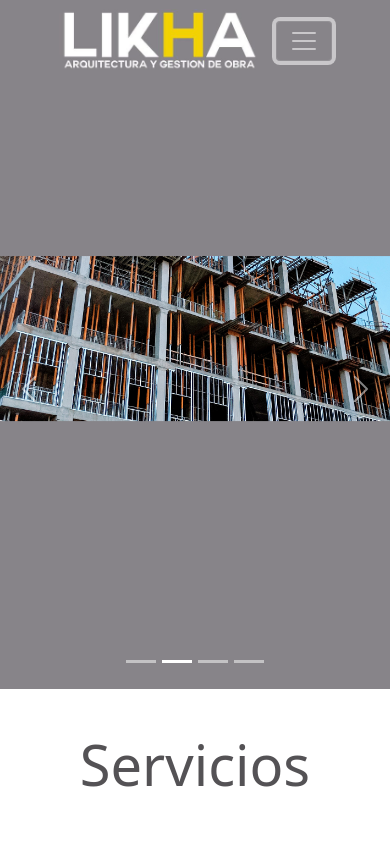
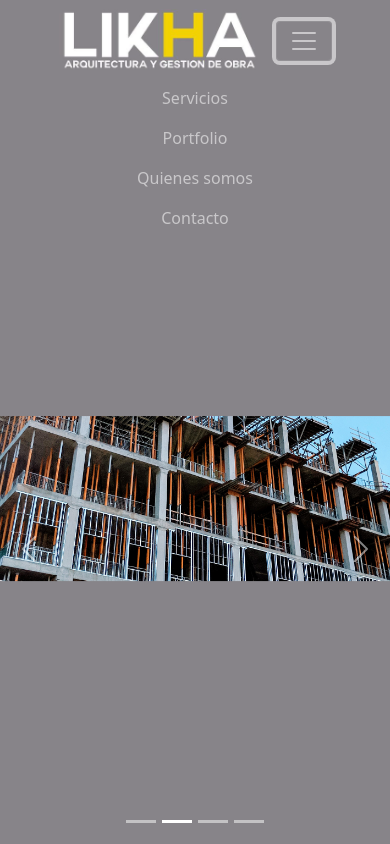
Before and after one commit to juliBarra12/Likha-WebPage, a plain HTML site: page index.html in a window 390 px wide. Both pictures are taken after a click on the button "Toggle navigation". Shown: the top 844 px of the page. Drawn offline with nearby package versions, Linux system fonts and the light colour scheme.

Commit message:
fixed navbar toggler

```diff
--- a/index.html
+++ b/index.html
@@ -30,7 +30,7 @@
                     <span class="navbar-toggler-icon"></span>
                 </button>
 
-                <div class="collapse navbar-collapse" id="navbarToglerDemo01">
+                <div class="collapse navbar-collapse" id="navbarTogglerDemo01">
                     <ul class="navbar-nav ms-auto">
                         <li class="nav-item">
                             <a class="nav-link" href="#servicios">Servicios</a>
```
